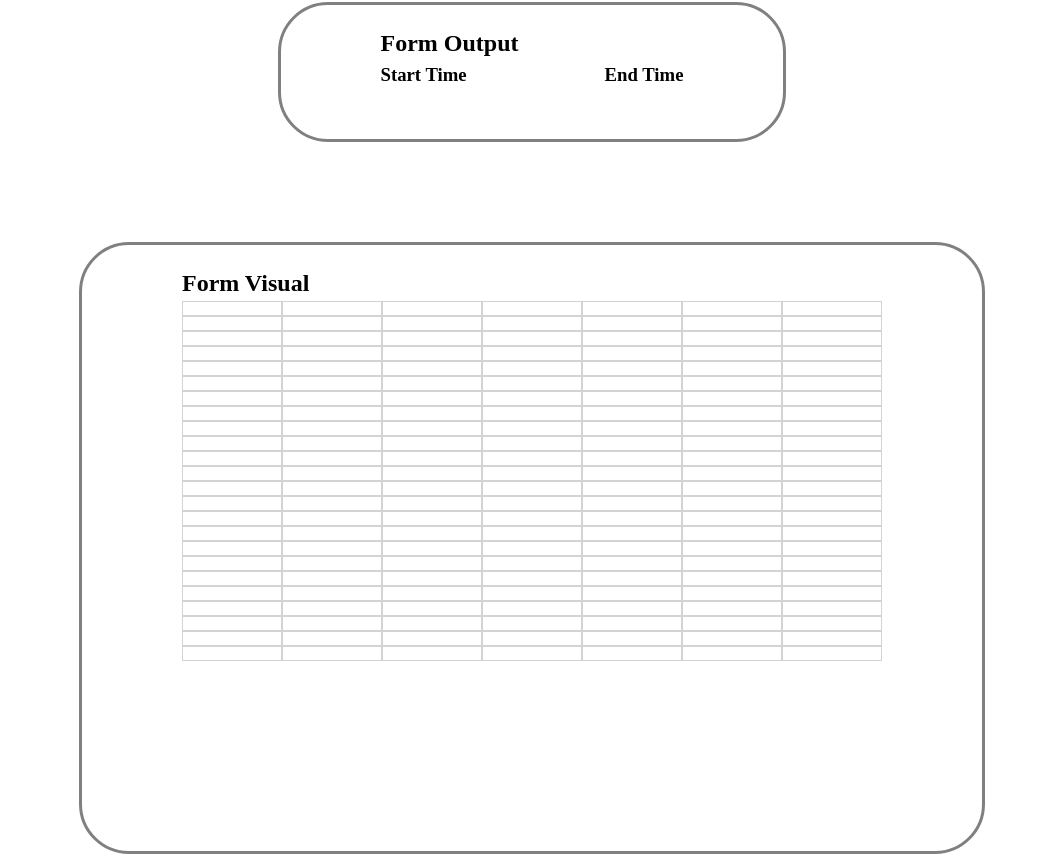
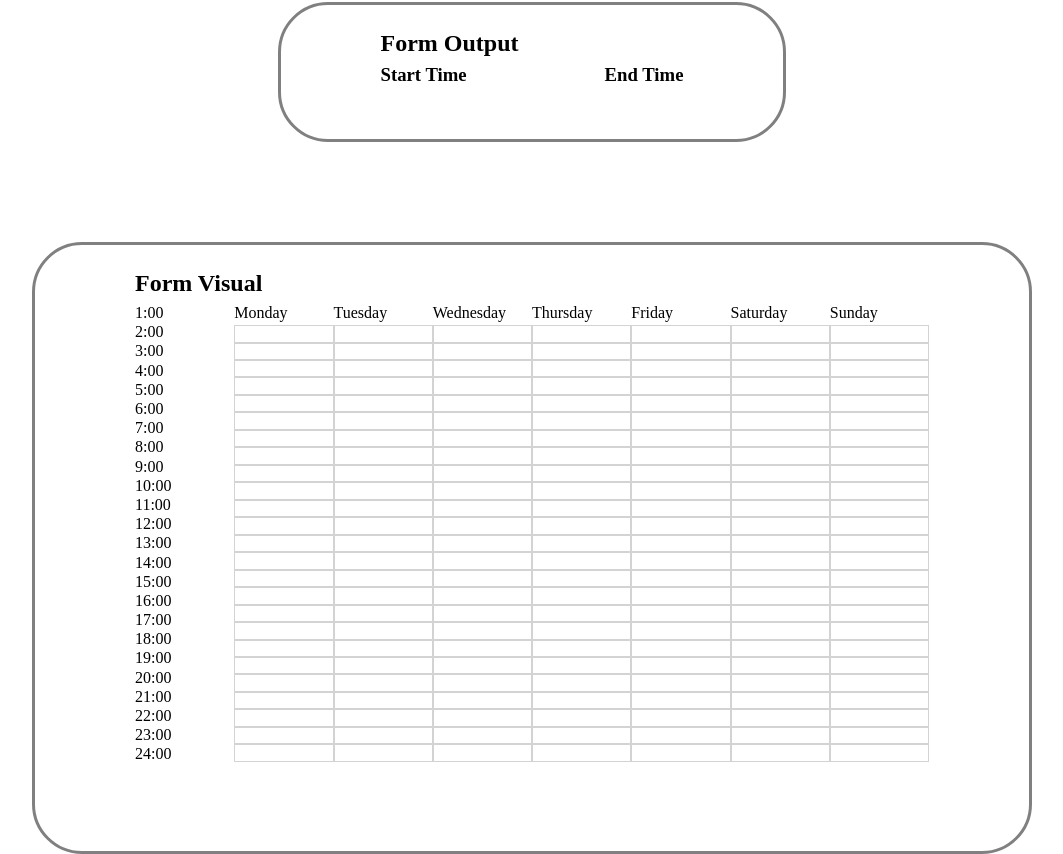
Before and after one commit to samnyevr/calendar-app, a React (Vite) app: page / in a window 1280 px wide. Shown: the part 364-1218 px from the top of the page, without its empty margins (108-1171 px from the left). Built offline with nearby package versions, Linux system fonts and the light colour scheme.

Commit message:
add more calendar look

```diff
--- a/src/App.jsx
+++ b/src/App.jsx
@@ -1,9 +1,12 @@
 import { useState } from 'react'
+import DrawCalendar from './components/DrawCalendar.jsx';
 import './App.css'
 
 let nextId = 0;
 
 function App() {
+
+  // define the form action when submitted start and end time of the event
   async function formAction(formData) {
     setStartTimes([
       ...startTimes,
@@ -16,13 +19,13 @@ function App() {
   }
 
   // Define a function that generates the initial array
-  const createInitialArray = () => {
+  function createInitialArray() {
     const day = 7;
     const time = 24;
     const data = [];
-    for (let i = 0; i < day; i++) {
+    for (let i = 0; i <= day; i++) {
         data[i] = []; // Initialize each row as an empty array
-        for (let j = 0; j < time; j++) {
+        for (let j = 0; j <= time; j++) {
             data[i][j] = i * time + j + 1; // Example: populate with sequential numbers
         }
     }
@@ -32,6 +35,7 @@ function App() {
   // Initialize the state with the result of the initializer function
   const [items, setItems] = useState(createInitialArray);
 
+  // Initialize the state of the start and end time
   const [startTimes, setStartTimes] = useState([])
   const [endTimes, setEndTimes] = useState([])
 
@@ -74,14 +78,7 @@ function App() {
     <div className="formVisual">
       <h2>Form Visual</h2>
         <div className="calendar">
-          {items.map((item, index) => {
-            return <div key={index} className="week">
-              {
-                item.map((innerItem, innerIndex) => {
-                  return <div key={innerIndex} className="hour"></div>
-              })}
-            </div>
-          })}
+          <DrawCalendar items={items}/>
         </div>
     </div>
     </>
--- /dev/null
+++ b/src/components/DrawCalendar.jsx
@@ -0,0 +1,21 @@
+import { useState } from 'react'
+
+function DrawCalendar({items}) {
+  const dayOfWeek = ["Monday", "Tuesday", "Wednesday", "Thursday", "Friday", "Saturday", "Sunday"]
+
+  return (<>
+  {items.map((item, index) => {
+    return <div key={index} className="week">
+      {index > 0 ? (<div>{dayOfWeek[index-1]}</div>) : (<div c></div>)}
+      {item.map((innerItem, innerIndex) => {
+          return index > 0 ? (
+            <div key={innerIndex} className="hour"></div>) : (
+              innerIndex > 0 ? (
+              <div key={innerIndex} className="hour word">{`${innerIndex}:00`}</div>) : (<></>)
+            )
+      })}
+    </div>
+  })}</>)
+}
+
+export default DrawCalendar
--- a/src/index.css
+++ b/src/index.css
@@ -32,19 +32,23 @@ form, .block, .formVisual {
 
 .calendar {
   display: flex;
-  height: 500px;
+  min-height: 500px;
   max-width: 100vw;
 }
 
 .week {
   width: 100px;
-  height: 360px;
+  height: 28.8em;
   display: flex;
   flex-direction: column;
 }
 
 .hour {
   max-width: 100px;
-  height: 30px;
+  height: 1.2em;
   border: 1px solid lightgrey;
 }
+
+.hour.word {
+  border: 0;
+}
```
